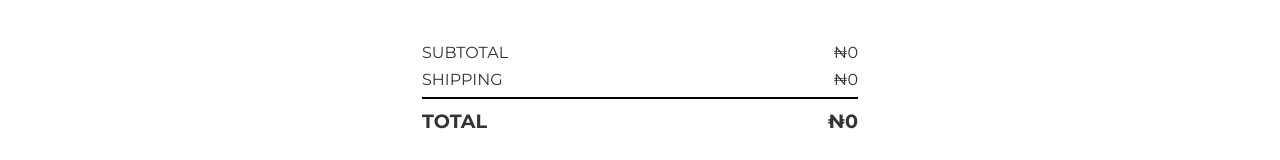
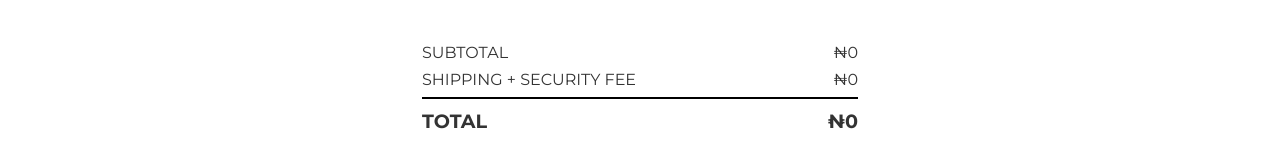
Before and after one commit to ay30bg/snt.frncs, a React (Create React App) app: page /checkout in a window 1280 px wide. Shown: the part 385-545 px from the top of the page. Built offline with nearby package versions, Linux system fonts and the light colour scheme.

Commit message:
Update Checkout.jsx

```diff
--- a/src/pages/Checkout.jsx
+++ b/src/pages/Checkout.jsx
@@ -42,7 +42,7 @@ export default function CheckoutPage() {
 
         <div className="summary-totals">
           <p>Subtotal <span>₦{subtotal.toLocaleString()}</span></p>
-          <p>Shipping <span>₦{shipping.toLocaleString()}</span></p>
+          <p>Shipping + Security Fee <span>₦{shipping.toLocaleString()}</span></p>
           <p className="summary-total">Total <span>₦{total.toLocaleString()}</span></p>
         </div>
 
```
